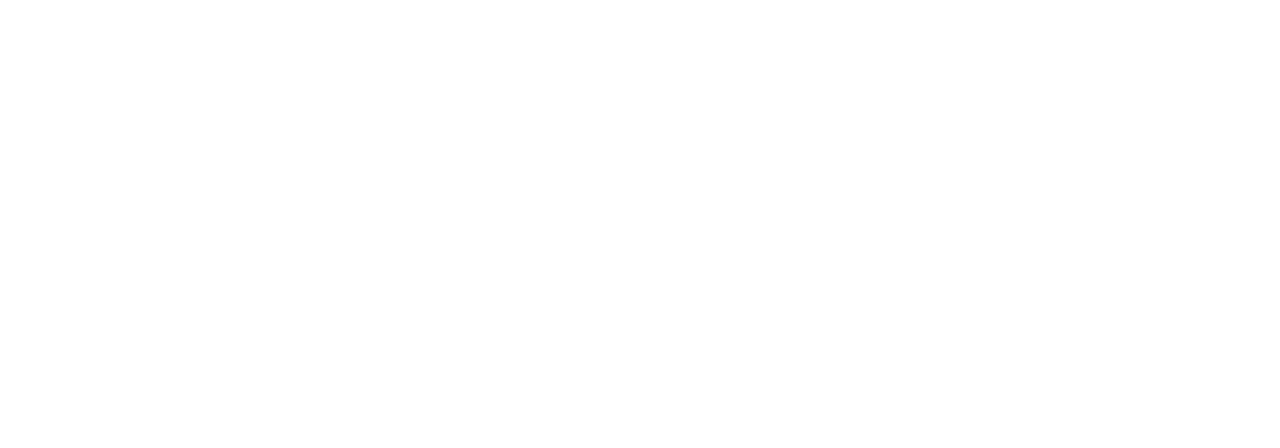
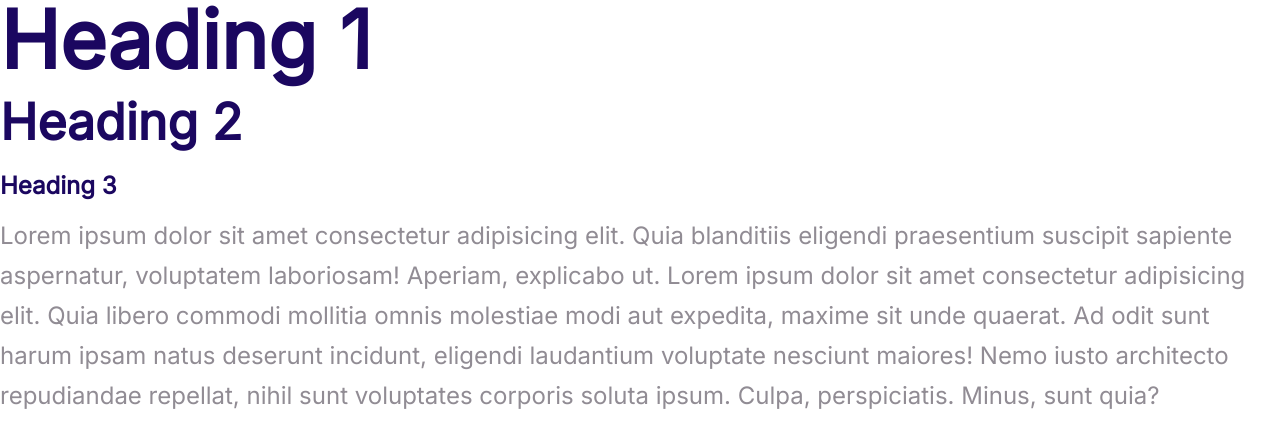
Before and after one commit to roshaan0392/roshaan.host, a plain HTML site: page index.html in a window 1280 px wide. Drawn offline with Linux system fonts and the light colour scheme.

Commit message:
Decide typography of project

```diff
--- a/index.html
+++ b/index.html
@@ -4,6 +4,20 @@
     <meta charset="UTF-8">
     <meta name="viewport" content="width=device-width, initial-scale=1.0">
     <title>Document</title>
+    <link rel="preconnect" href="https://fonts.googleapis.com">
+    <link rel="preconnect" href="https://fonts.gstatic.com" crossorigin>
+    <link href="https://fonts.googleapis.com/css2?family=Inter:ital,opsz@0,14..32;1,14..32&display=swap" rel="stylesheet">
+    <link rel="stylesheet" href="styles/normalize.css">
+    <link rel="stylesheet" href="styles/style.css">
 </head>
-<body></body>
+<body>
+    <h1>Heading 1</h1>
+    <h2>Heading 2</h2>
+    <h3>Heading 3</h3>
+    <p>
+      Lorem ipsum dolor sit amet consectetur adipisicing elit. Quia blanditiis
+      eligendi praesentium suscipit sapiente aspernatur, voluptatem laboriosam!
+      Aperiam, explicabo ut. Lorem ipsum dolor sit amet consectetur adipisicing elit. Quia libero commodi mollitia omnis molestiae modi aut expedita, maxime sit unde quaerat. Ad odit sunt harum ipsam natus deserunt incidunt, eligendi laudantium voluptate nesciunt maiores! Nemo iusto architecto repudiandae repellat, nihil sunt voluptates corporis soluta ipsum. Culpa, perspiciatis. Minus, sunt quia?
+    </p>
+</body>
 </html>
--- /dev/null
+++ b/styles/style.css
@@ -0,0 +1,48 @@
+:root {
+     --color-primary:#2584ff;
+     --color-secondary:#00d9ff;
+     --color-accent:#ff3400;
+     --color-heading:#1b0760;
+     --color-body:#918c94;
+}
+
+html {
+    font-size: 62.5%;
+}
+
+body{
+    font-family: Inter,Arial, Helvetica, sans-serif;
+    color:var(--color-body);
+    font-size: 2.4rem;
+    line-height: 4rem;
+}
+
+h1,h2,h3{
+    color: var(--color-heading);
+    margin-bottom: 1rem;
+}
+h1{
+    font-size: 7rem;
+    margin-top: 1rem;
+}
+h2{
+    font-size: 4rem;
+}
+h3{
+    font-size: 2.4rem;
+}
+p{
+    margin-top: 0;
+}
+@media screen and (min-width: 1024px) {
+    h1{
+        font-size: 8rem;
+        margin-top: 2rem;
+    }
+    h2{
+        font-size: 5rem;
+    }
+    h3{
+        font-size: 2.4rem;
+    }
+}
```
